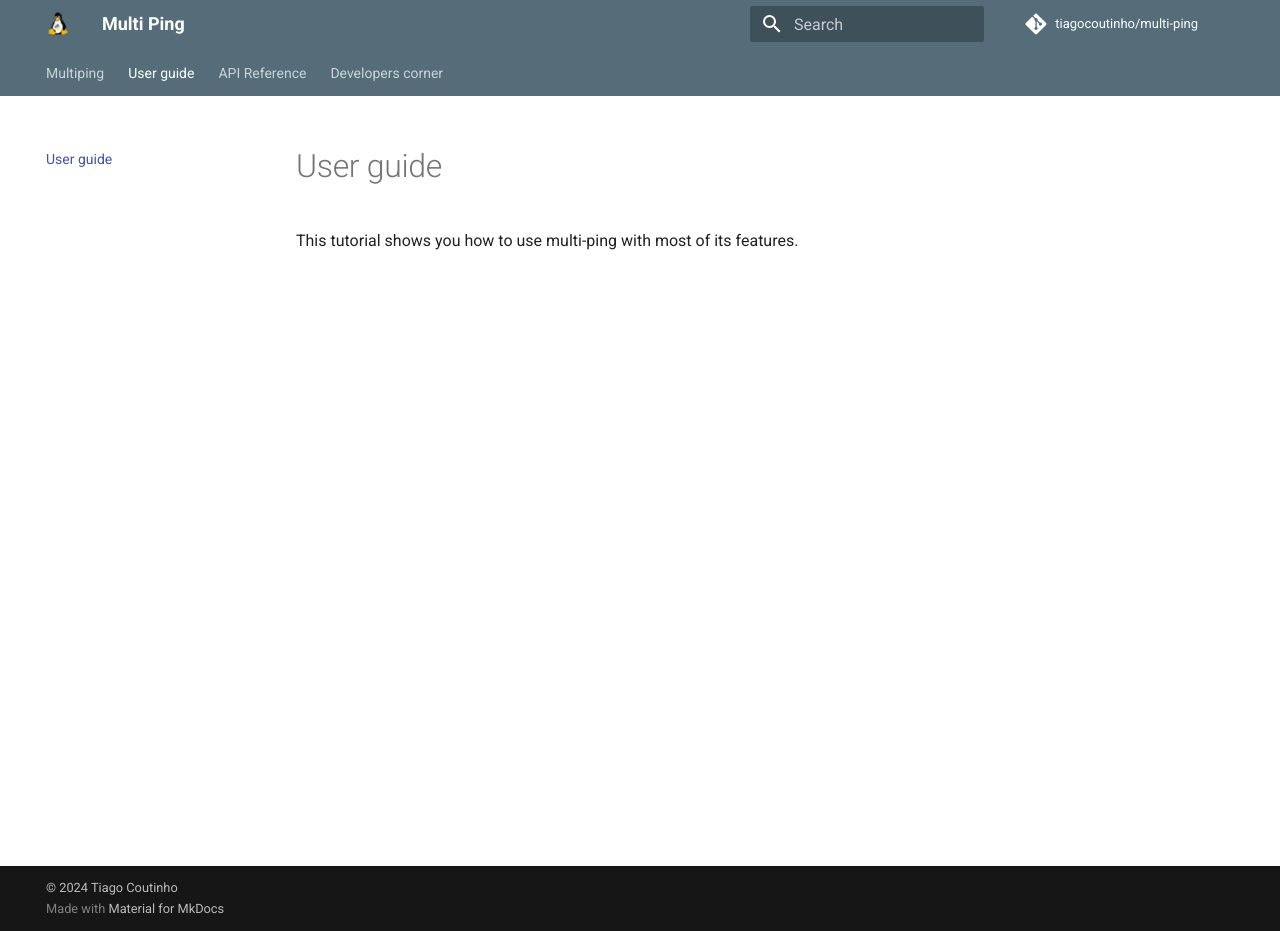
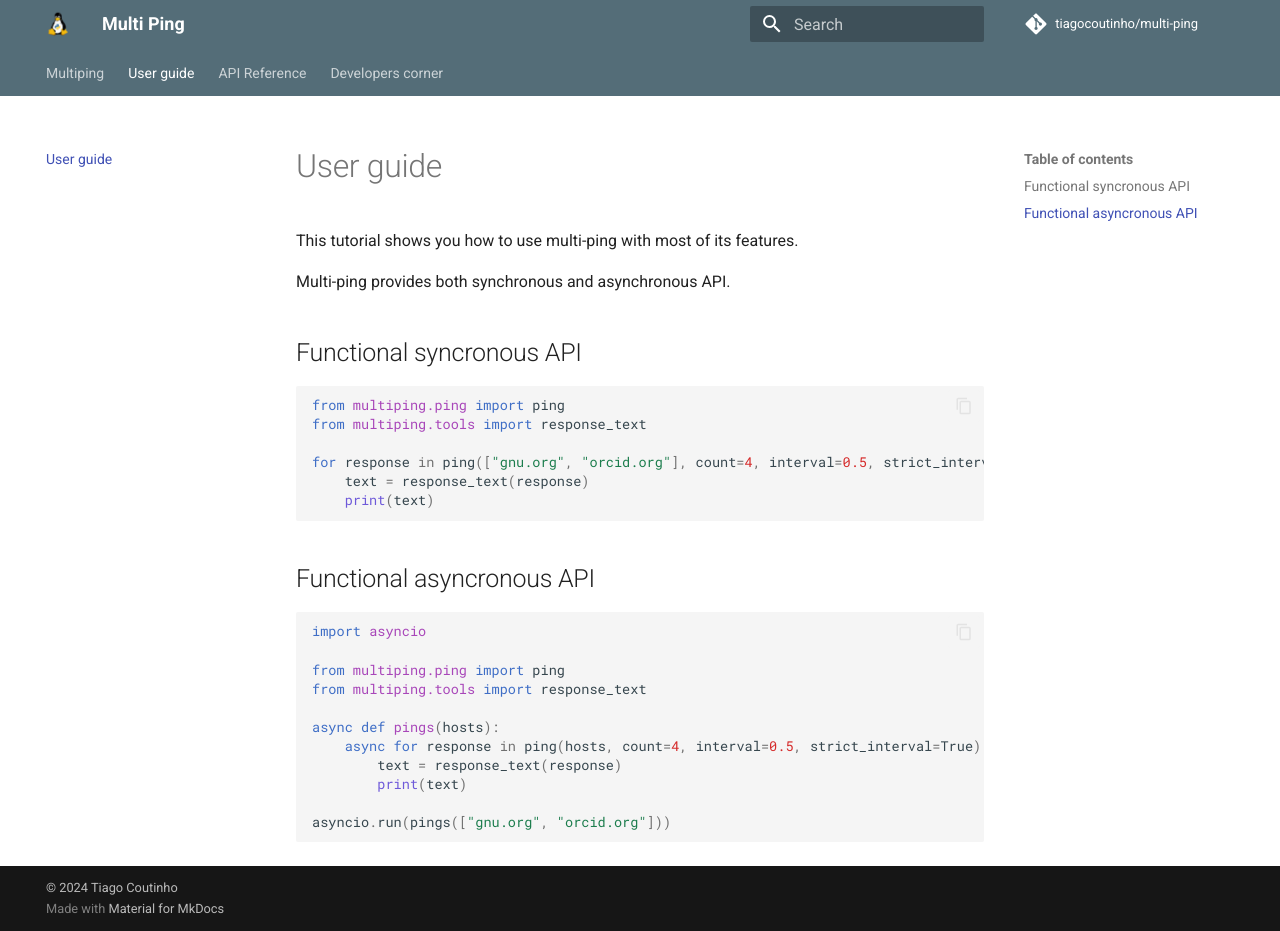
Before and after one commit to tiagocoutinho/multi-ping, an MkDocs documentation site: the page built from docs/user_guide.md, in a window 1280 px wide and 931 px high. Built offline with MkDocs 1.6.1 and Material for MkDocs 9.7.7, drawn with Linux system fonts in a browser that asks for light colours; comment, search, counter and statistics services are not loaded.

Commit message:
Update docs

````diff
--- a/docs/user_guide.md
+++ b/docs/user_guide.md
@@ -1,3 +1,32 @@
 # User guide
 
 This tutorial shows you how to use multi-ping with most of its features.
+
+Multi-ping provides both synchronous and asynchronous API.
+
+## Functional syncronous API
+
+```python
+from multiping.ping import ping
+from multiping.tools import response_text
+
+for response in ping(["gnu.org", "orcid.org"], count=4, interval=0.5, strict_interval=True):
+    text = response_text(response)
+    print(text)
+```
+
+## Functional asyncronous API
+
+```python
+import asyncio
+
+from multiping.ping import ping
+from multiping.tools import response_text
+
+async def pings(hosts):
+    async for response in ping(hosts, count=4, interval=0.5, strict_interval=True):
+        text = response_text(response)
+        print(text)
+
+asyncio.run(pings(["gnu.org", "orcid.org"]))
+```
````
Also changed, not shown: docs/api.md (+7 -4 lines).
